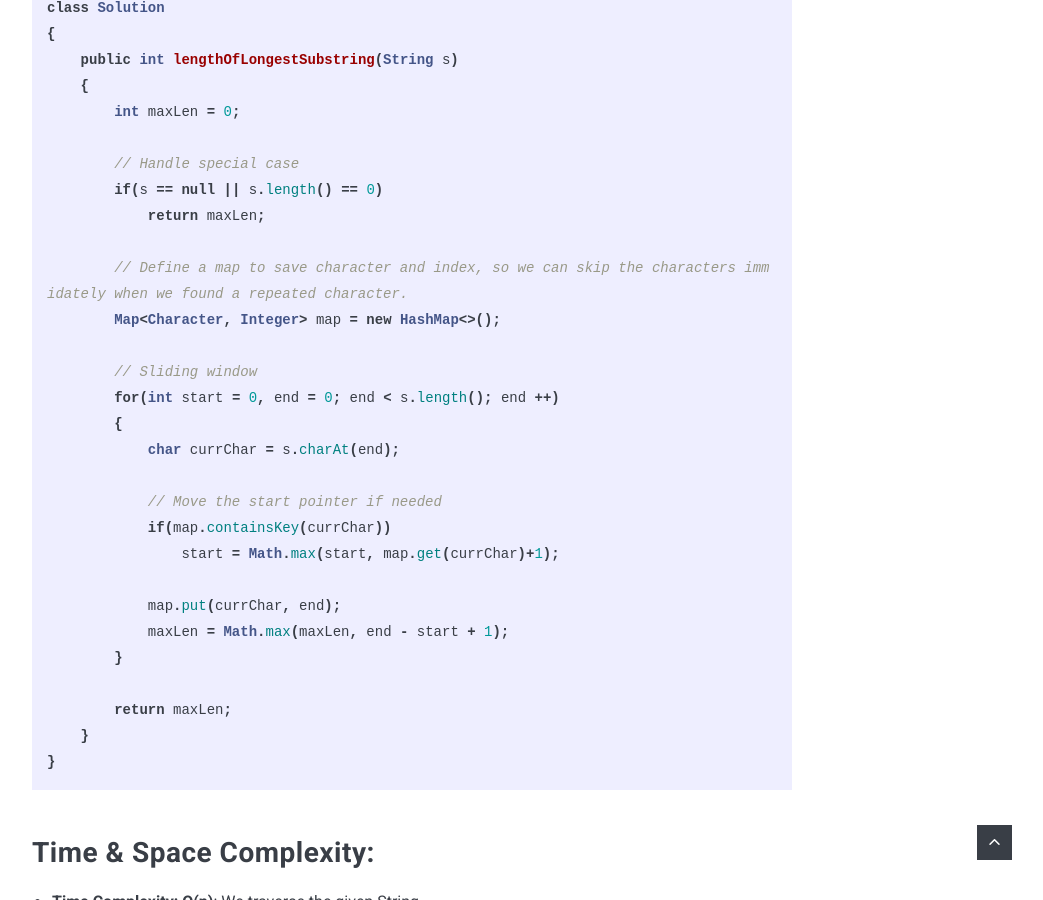
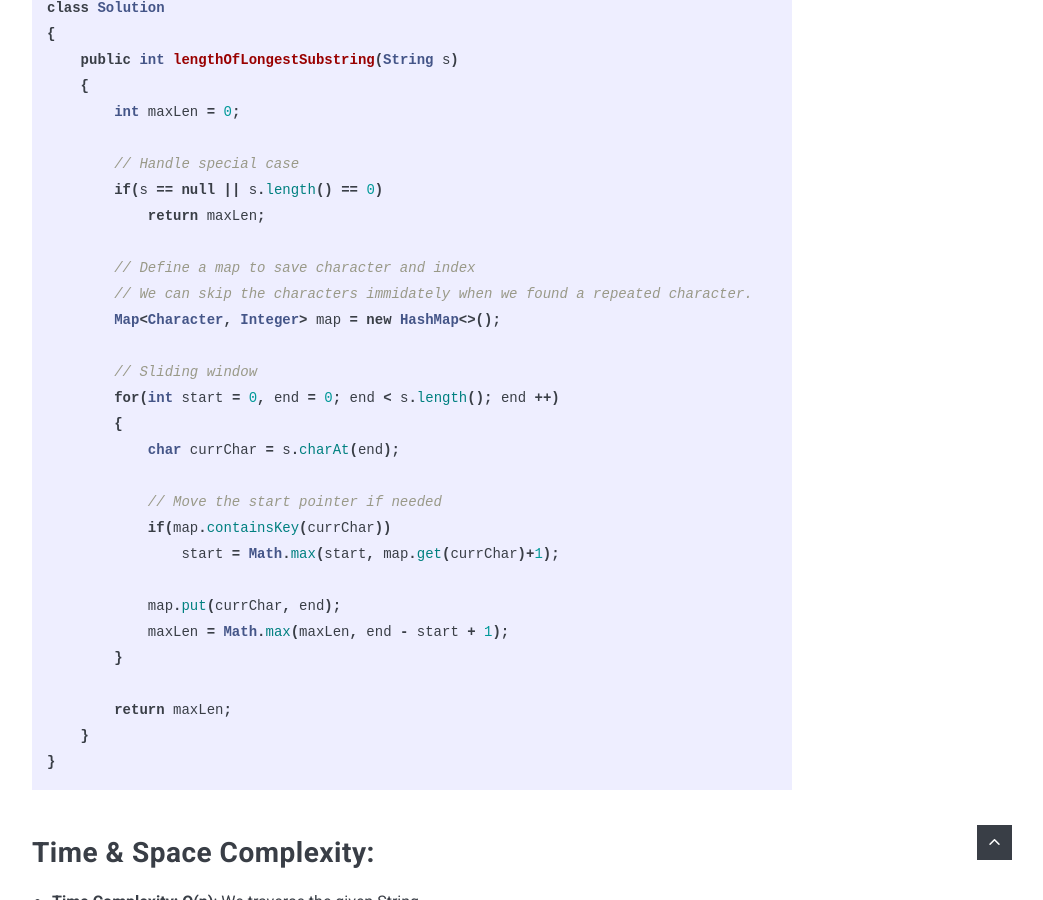
Before and after one commit to XiangXu/ywjxx, a Jekyll site: the page built from _posts/2020-09-19-leetcode-3.markdown, in a window 1280 px wide and 900 px high, scrolled down 2483 px. Shown: the whole window, without its empty margins (228-1271 px from the left). Built offline with Jekyll 4.4.1, drawn with Linux system fonts in a browser that asks for light colours; nearby versions of some CDN libraries; comment, search, counter and statistics services are not loaded.

```diff
--- a/_data/settings.yml
+++ b/_data/settings.yml
@@ -29,7 +29,7 @@ linkedin: https://www.linkedin.com/in/xiang-xu-2a106271/
 
 #-------------------------------
 # Comment Section (Disqus)
-disqus-identifier: mr-brown # add your shortname for Disqus Comment. For example mr-brown
+disqus-identifier: Xiang Xu # add your shortname for Disqus Comment. For example mr-brown
 
 
 #-------------------------------
--- a/_posts/2020-09-19-leetcode-3.markdown
+++ b/_posts/2020-09-19-leetcode-3.markdown
@@ -66,7 +66,8 @@ class Solution
         if(s == null || s.length() == 0)
             return maxLen;
 
-        // Define a map to save character and index, so we can skip the characters immidately when we found a repeated character.
+        // Define a map to save character and index
+        // We can skip the characters immidately when we found a repeated character.
         Map<Character, Integer> map = new HashMap<>();
 
         // Sliding window
```
